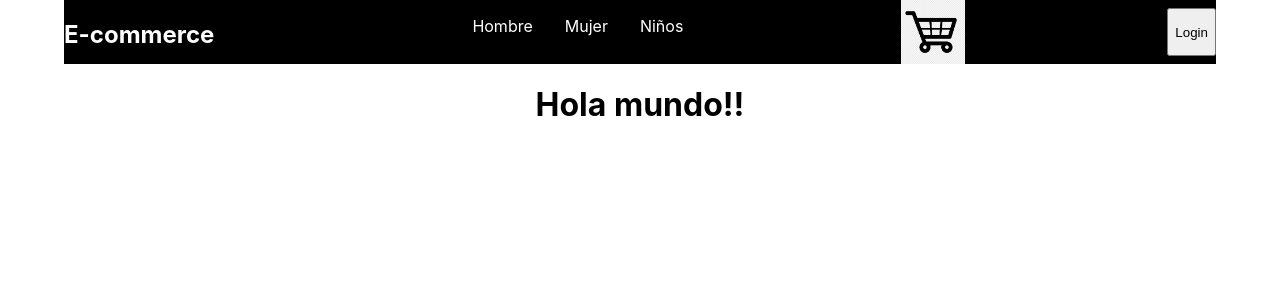
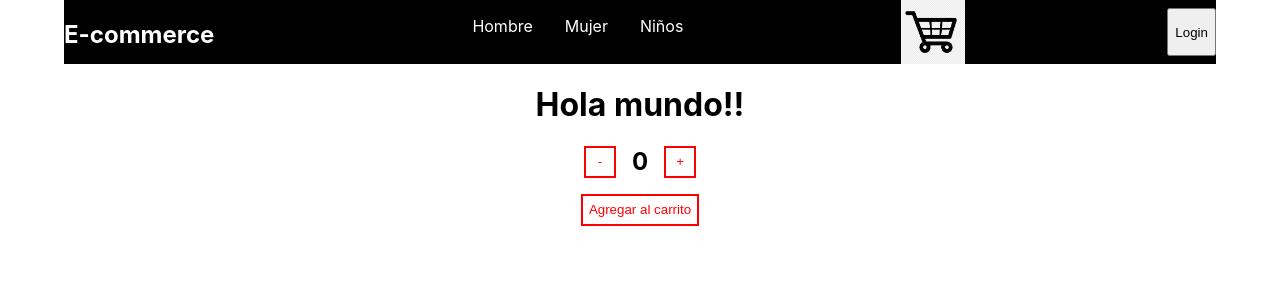
Before and after one commit to AugustoSilva9/ecommerce-React-Coder, a React (Create React App) app: page / in a window 1280 px wide. Shown: the top 300 px of the page. Built offline with nearby package versions, Linux system fonts and the light colour scheme.

Commit message:
desafio componentes2 contador

```diff
--- a/src/App.js
+++ b/src/App.js
@@ -2,13 +2,14 @@
 import './App.css';
 import NavBar from './components/NavBar/NavBar';
 import ItemListContainer from './components/ItemListContainer/ItemListContainer';
+import ItemCount from './components/ItemCount/ItemCount';
 
 function App() {
   return (
     <div className="App">
       <NavBar />
       <ItemListContainer greeting="Hola mundo!!" />
-
+      <ItemCount stock={5} initial={0} />
     </div>
   );
 }
--- /dev/null
+++ b/src/components/ItemCount/ItemCount.css
@@ -0,0 +1,21 @@
+.botonera{
+    display: flex;
+    justify-content: center;
+    margin-bottom: 1rem;
+}
+h2{
+    margin: auto 1rem;
+}
+.btnAddCart{
+    height: 2rem;
+    color: red;
+    border: solid 2px red;
+    background-color: white;
+}
+.botonera button{
+    height: 2rem;
+    width: 2rem;
+    color: red;
+    border: solid 2px red;
+    background-color: white;
+}
--- /dev/null
+++ b/src/components/ItemCount/ItemCount.js
@@ -0,0 +1,30 @@
+import { useState } from "react";
+import "./ItemCount.css";
+
+const ItemCount = (props) =>{
+
+    const [count, setCount] = useState(0);
+
+    function decrement(){
+        if(count > props.initial){
+            setCount(count -1)
+        }
+    }
+    const increment = () => {
+        if(count < props.stock){
+            setCount(count + 1)
+        }
+    }
+
+    return(
+        <div>
+            <div className="botonera" style={{ display: "flex", justifyContent : "center"}}>
+                <button onClick={decrement}>-</button>
+                <h2>{count}</h2>
+                <button onClick={increment}>+</button>
+            </div>
+            <button className="btnAddCart">Agregar al carrito </button>
+        </div>
+    )
+}
+export default ItemCount
```
